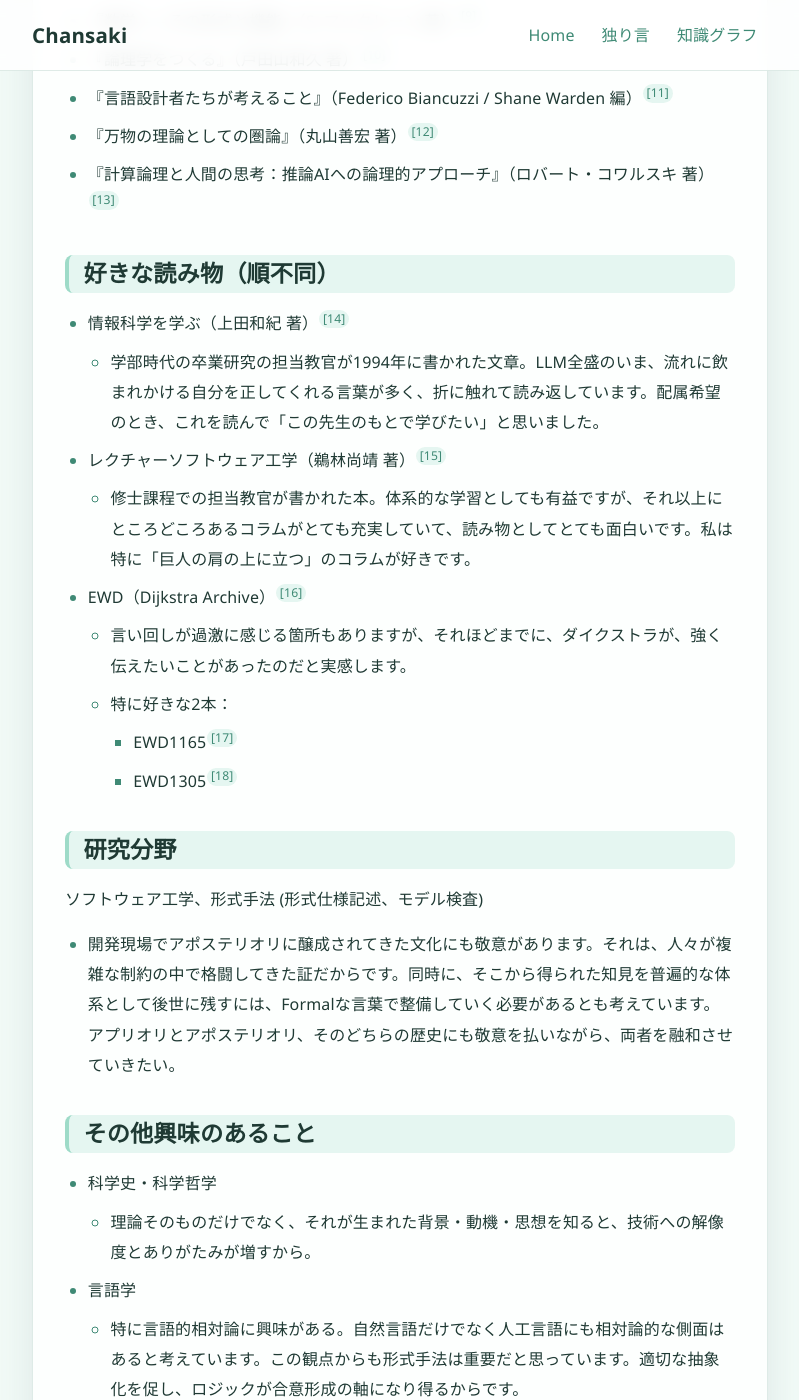
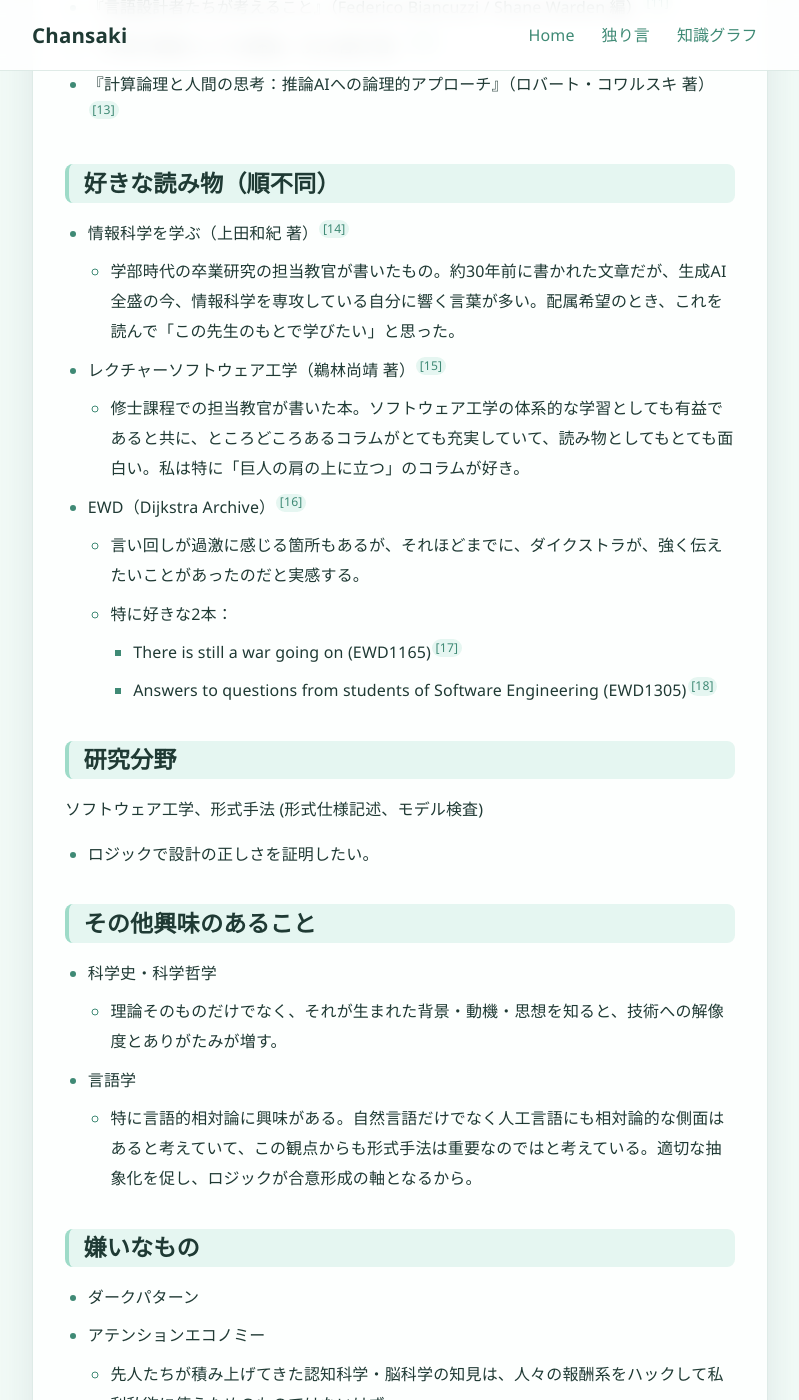
Before and after one commit to chansaki3108341/chansaki3108341.github.io, a Jekyll site: the page built from index.md, in a window 1280 px wide and 1400 px high, scrolled down 1243 px. Shown: the whole window, without its empty margins (240-1039 px from the left). Built offline with Jekyll 4.4.1, drawn with Linux system fonts in a browser that asks for light colours; some of the changed text lies outside the part shown.

Commit message:
docs(index): revise profile wording and update ref-1 source

```diff
--- a/index.md
+++ b/index.md
@@ -13,21 +13,21 @@ description: PCにむかひて、心にうつりゆくよしなしごとを、
 <h2 id="words">好きな言葉（順不同）</h2>
 
 - *Mathematical elegance is not a dispensable luxury but decides between success and failure.* — Edsger W. Dijkstra[[2]](#ref-2)
-  - 「動けばいい」では終わらせず、”エレガンス”を成功条件として扱う姿勢を忘れたくありません。
+  - "動けばいい"では終わらせず、”エレガンス”を成功条件として扱う姿勢を忘れ内容にしたい。
 - 困難は分割せよ[[3]](#ref-3)
-  - 分割統治はアルゴリズムの技法であると同時に、思考の技法でもあると思っています。
+  - 分割統治法はアルゴリズムの技法であると同時に、思考の技法でもあると思う。
 - 私の円を乱すな[[4]](#ref-4)
-  - アルキメデス最期の言葉として伝えられる。先人たちの執念や誇りの上に、数学や科学が積み上がってきたのだと思うと胸が熱くなります。
+  - アルキメデス最期の言葉として伝えられる。先人たちの執念や誇りの上に、数学や科学が積み上がってきたのだと思うと胸が熱くなる。
 - 進取の精神　学の独立[[5]](#ref-5)
   - 「案ずるに學問は何れの國に於いても其の國の語によりて學ぶ可(べ)きものなり」[[5]](#ref-5)
-    - 外国語で講義を行う大学がある一方で、東京専門学校（早稲田）は邦語で教育を行った——と紹介されています。[[5]](#ref-5)
-    - 私は、論文等を読むのには困らないくらいに英語は勉強してきたつもりですが、それでもどうしても、日本語の文章を読むときに比べると思考の純度が下がってしまう感覚があります。（体感40%くらいになる）だからこそ、母国語で高度な専門教育を受けられる環境に、そしてそれを築いた先人たちに、強く感謝しています。
+  - 「外国語で講義を行う東京大学などに対して、東京専門学校は邦語で教育を行った」と紹介されている。[[5]](#ref-5)
+  - 母国語で高度な専門教育を受けられる環境に、そしてそれを築いた先人たちに、強く感謝している。
 
 <h2 id="books">好きな本（順不同）</h2>
 
 - 『ゲーデル、エッシャー、バッハ：あるいは不思議の環』（ダグラス・R・ホフスタッター 著）[[6]](#ref-6)
 - 『皇帝の新しい心――コンピュータ・心・物理法則』（ロジャー・ペンローズ 著）[[7]](#ref-7)
-- 『ゲーデルと20世紀の論理学』（田中一之 編）[[8]](#ref-8)
+- 『ゲーデルと20世紀の論理学(ロジック)』（田中一之 編）[[8]](#ref-8)
 - 『数学――その形式と機能』（S. マックレーン 著）[[9]](#ref-9)
 - 『論理学をつくる』（戸田山和久 著）[[10]](#ref-10)
 - 『言語設計者たちが考えること』（Federico Biancuzzi / Shane Warden 編）[[11]](#ref-11)
@@ -37,34 +37,34 @@ description: PCにむかひて、心にうつりゆくよしなしごとを、
 <h2 id="reads">好きな読み物（順不同）</h2>
 
 - 情報科学を学ぶ（上田和紀 著）[[14]](#ref-14)
-  - 学部時代の卒業研究の担当教官が1994年に書かれた文章。LLM全盛のいま、流れに飲まれかける自分を正してくれる言葉が多く、折に触れて読み返しています。配属希望のとき、これを読んで「この先生のもとで学びたい」と思いました。
+  - 学部時代の卒業研究の担当教官が書いたもの。約30年前に書かれた文章だが、生成AI全盛の今、情報科学を専攻している自分に響く言葉が多い。配属希望のとき、これを読んで「この先生のもとで学びたい」と思った。
 - レクチャーソフトウェア工学（鵜林尚靖 著）[[15]](#ref-15)
-  - 修士課程での担当教官が書かれた本。体系的な学習としても有益ですが、それ以上にところどころあるコラムがとても充実していて、読み物としてとても面白いです。私は特に「巨人の肩の上に立つ」のコラムが好きです。
+  - 修士課程での担当教官が書いた本。ソフトウェア工学の体系的な学習としても有益であると共に、ところどころあるコラムがとても充実していて、読み物としてもとても面白い。私は特に「巨人の肩の上に立つ」のコラムが好き。
 - EWD（Dijkstra Archive）[[16]](#ref-16)
-  - 言い回しが過激に感じる箇所もありますが、それほどまでに、ダイクストラが、強く伝えたいことがあったのだと実感します。
+  - 言い回しが過激に感じる箇所もあるが、それほどまでに、ダイクストラが、強く伝えたいことがあったのだと実感する。
   - 特に好きな2本：
-    - EWD1165[[17]](#ref-17)
-    - EWD1305[[18]](#ref-18)
+    - There is still a war going on (EWD1165)[[17]](#ref-17)
+    - Answers to questions from students of Software Engineering (EWD1305)[[18]](#ref-18)
 
 <h2 id="research">研究分野</h2>
 
 ソフトウェア工学、形式手法 (形式仕様記述、モデル検査)
 
-- 開発現場でアポステリオリに醸成されてきた文化にも敬意があります。それは、人々が複雑な制約の中で格闘してきた証だからです。同時に、そこから得られた知見を普遍的な体系として後世に残すには、Formalな言葉で整備していく必要があるとも考えています。アプリオリとアポステリオリ、そのどちらの歴史にも敬意を払いながら、両者を融和させていきたい。
+- ロジックで設計の正しさを証明したい。
 
 <h2 id="others">その他興味のあること</h2>
 
 - 科学史・科学哲学
-  - 理論そのものだけでなく、それが生まれた背景・動機・思想を知ると、技術への解像度とありがたみが増すから。
+  - 理論そのものだけでなく、それが生まれた背景・動機・思想を知ると、技術への解像度とありがたみが増す。
 - 言語学
-  - 特に言語的相対論に興味がある。自然言語だけでなく人工言語にも相対論的な側面はあると考えています。この観点からも形式手法は重要だと思っています。適切な抽象化を促し、ロジックが合意形成の軸になり得るからです。
+  - 特に言語的相対論に興味がある。自然言語だけでなく人工言語にも相対論的な側面はあると考えていて、この観点からも形式手法は重要なのではと考えている。適切な抽象化を促し、ロジックが合意形成の軸となるから。
 
 <h2 id="dislikes">嫌いなもの</h2>
 
 - ダークパターン
 - アテンションエコノミー
-  - 先人たちが積み上げてきた認知科学・脳科学の知見は、人々の報酬系をハックして私利私欲に使うためのものではないはずです。
-  - クリック数や滞在時間といったKPIを、「良いものを作る」以外の近道で達成しようとする短絡的な発想には強い違和感があります。
+  - 先人たちが積み上げてきた認知科学・脳科学の知見は、人々の報酬系をハックして私利私欲に使うためのものではないはず。
+  - クリック数や滞在時間といったKPIを、「良いものを作る」以外の近道で達成しようとする短絡的な発想には強い違和感がある。
 
 <h2 id="bio">経歴</h2>
 
@@ -98,7 +98,7 @@ description: PCにむかひて、心にうつりゆくよしなしごとを、
 <h2 id="refs">参考文献</h2>
 
 <ol class="refs-list">
-  <li id="ref-1"><a href="https://keirinkan-online.jp/high-classic-japanese/20201028/523/">啓林館「原文・現代語訳：つれづれなるままに（『徒然草』より）」</a></li>
+  <li id="ref-1">吉田兼好『新訂 徒然草』西尾実・安良岡康作 校注（岩波文庫 黄112-1、岩波書店）。引用箇所：序段。※本文は「硯」を「PC」に置換して改変引用。</li>
   <li id="ref-2"><a href="https://www.cs.utexas.edu/~EWD/transcriptions/EWD08xx/EWD896.html">Edsger W. Dijkstra, “On the nature of Computing Science (EWD 896)”, E.W. Dijkstra Archive (UT Austin)</a></li>
   <li id="ref-3"><a href="https://www.gutenberg.org/files/59/59-h/59-h.htm">René Descartes, “Discourse on the Method”, Part II（Project Gutenberg eBook #59, trans. John Veitch）</a></li>
   <li id="ref-4"><a href="https://math.nyu.edu/Archimedes/Death/Histories.html">Chris Rorres, “Death of Archimedes: Sources”, Courant Institute of Mathematical Sciences (NYU)</a></li>
```
